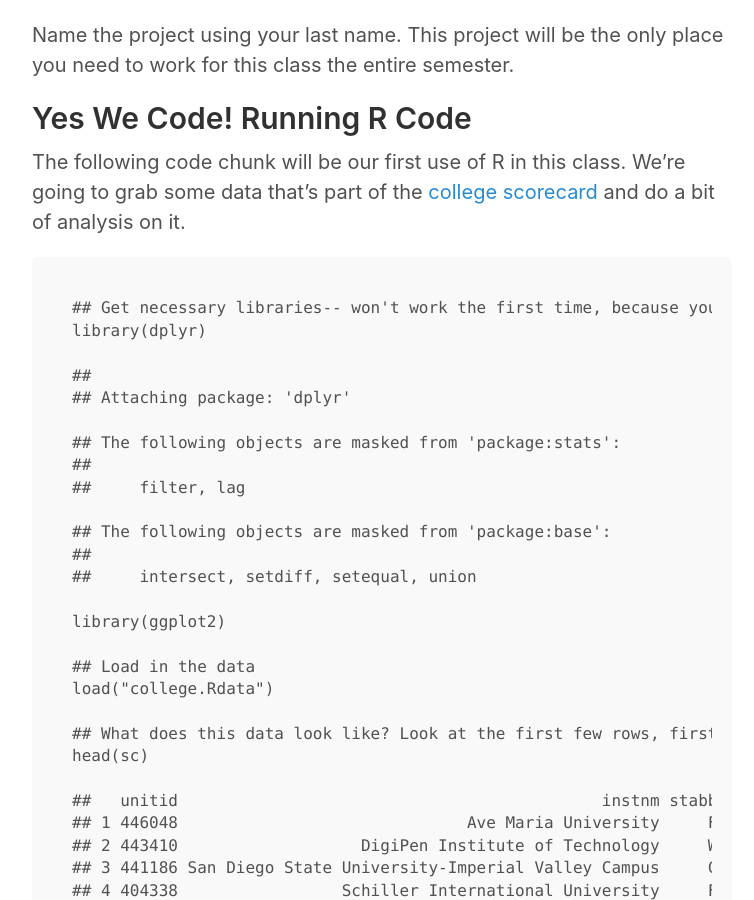
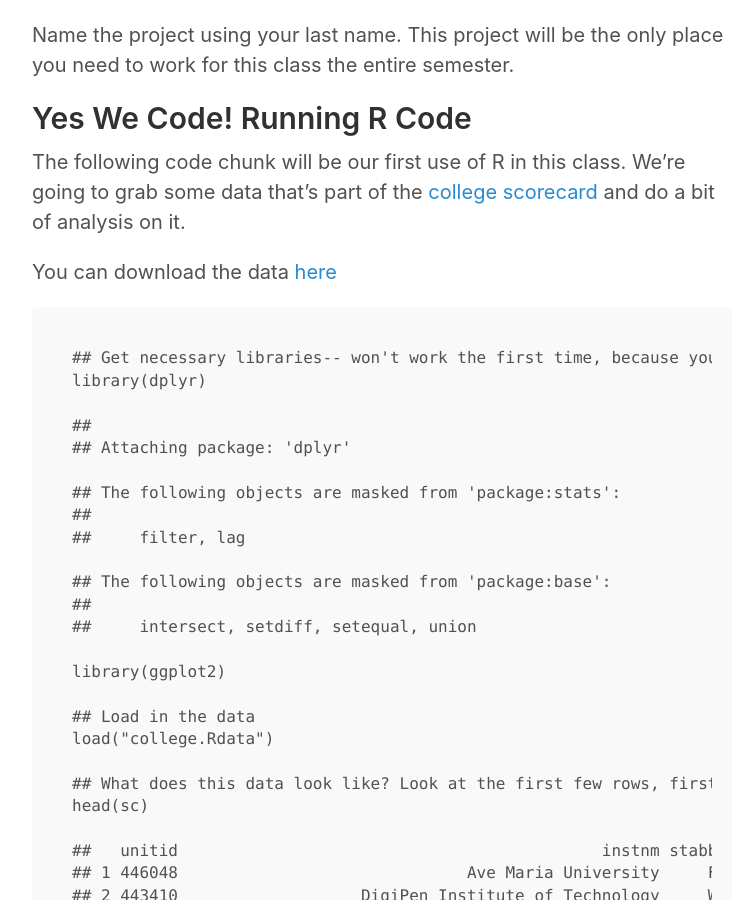
Before and after one commit to wdoyle42/wdoyle42.github.io, a Jekyll site: the page built from index.html, in a window 1280 px wide and 900 px high, scrolled down 2457 px. Shown: the whole window, without its empty margins (258-1012 px from the left). Built offline with Jekyll 4.4.1, drawn with Linux system fonts in a browser that asks for light colours; the list of posts is cut into pages by our own code.

Commit message:
Link to data

```diff
--- a/_posts/2016-08-25-intro.md
+++ b/_posts/2016-08-25-intro.md
@@ -98,6 +98,8 @@ The following code chunk will be our first use of R in this class. We're
 going to grab some data that's part of the [college
 scorecard](https://collegescorecard.ed.gov/data/documentation/) and do a
 bit of analysis on it.
+
+You can download the data [here]()
 
     ## Get necessary libraries-- won't work the first time, because you need to install them!
     library(dplyr)
```
